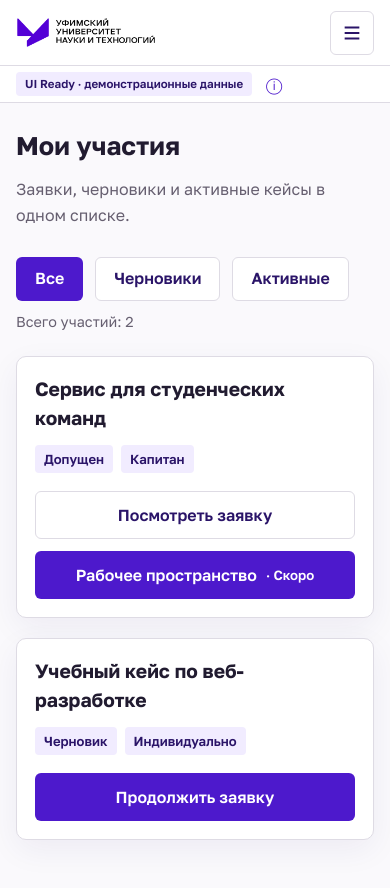
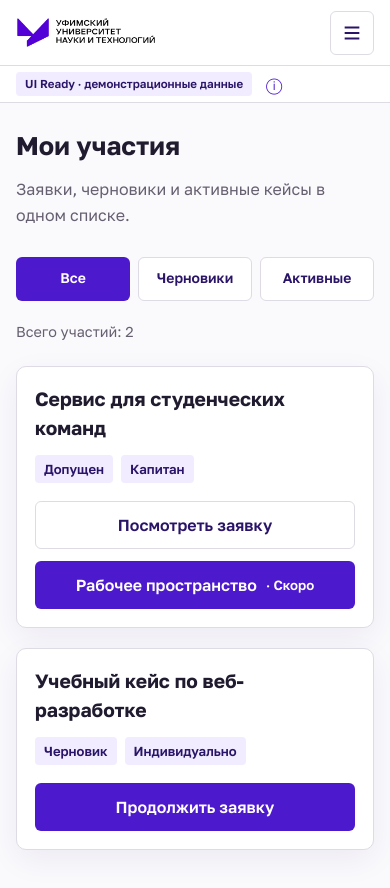
Before and after one commit to QualiMeter/Vitrina-proectov, a React (Vite) app in the folder frontend/: page /demo/student/participations in a window 390 px wide. Shown: the top 888 px of the page. Built offline with nearby package versions, Linux system fonts and the light colour scheme.

Commit message:
fix(student-navigation): apply compact mobile tabs and filter layout

```diff
--- a/frontend/src/features/student/student.css
+++ b/frontend/src/features/student/student.css
@@ -605,3 +605,29 @@ section.student-profile-section > .field {
   font-size: 1.1rem;
   margin-bottom: 10px;
 }
+
+.student-team-tabs {
+  display: grid;
+  grid-template-columns: repeat(2, minmax(0, 1fr));
+  max-width: 440px;
+  gap: 8px;
+  margin-bottom: 24px;
+}
+.student-filter-tabs {
+  display: grid;
+  grid-template-columns: repeat(3, minmax(0, 1fr));
+  max-width: 520px;
+  gap: 8px;
+  margin-block: 20px;
+}
+.student-team-tabs .button,
+.student-filter-tabs .button {
+  min-width: 0;
+  min-height: 44px;
+  padding-inline: 8px;
+  font-size: 0.875rem;
+  white-space: normal;
+}
+.student-participation-actions .button small {
+  white-space: nowrap;
+}
```
